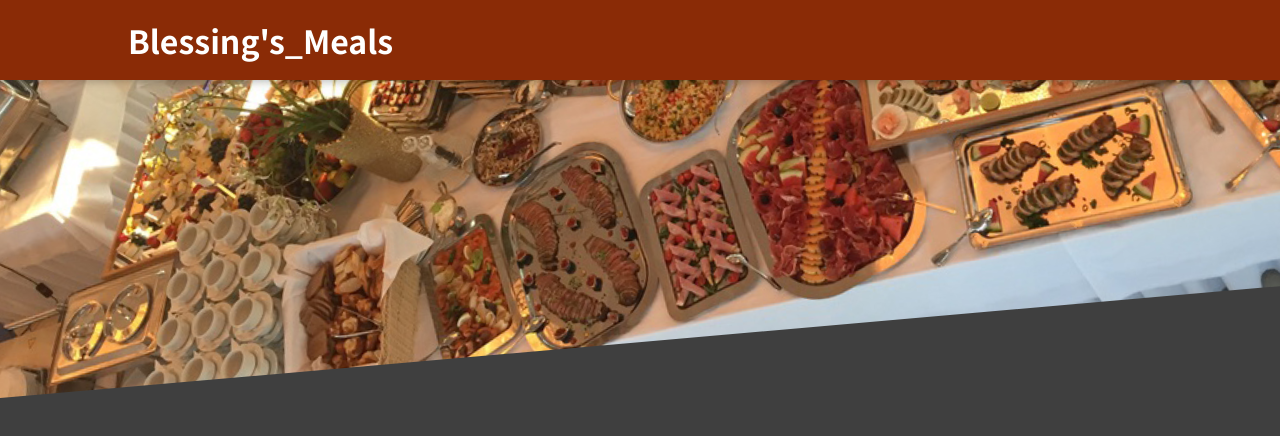
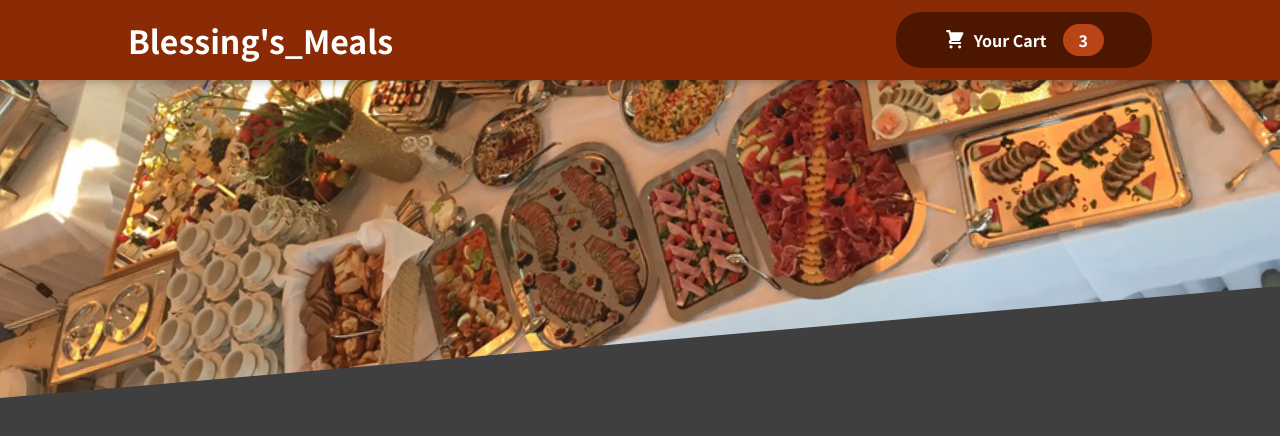
Before and after one commit to blessing986/Food-Order-App, a React (Create React App) app: page / in a window 1280 px wide. Shown: the top 436 px of the page. Built offline with nearby package versions, Linux system fonts and the light colour scheme.

Commit message:
chore: added cart button component

```diff
--- /dev/null
+++ b/src/components/Cart/CartIcon.js
@@ -0,0 +1,13 @@
+const CartIcon = () => {
+  return (
+    <svg
+      xmlns="http://www.w3.org/2000/svg"
+      viewBox="0 0 20 20"
+      fill="currentColor"
+    >
+      <path d="M3 1a1 1 0 000 2h1.22l.305 1.222a.997.997 0 00.01.042l1.358 5.43-.893.892C3.74 11.846 4.632 14 6.414 14H15a1 1 0 000-2H6.414l1-1H14a1 1 0 00.894-.553l3-6A1 1 0 0017 3H6.28l-.31-1.243A1 1 0 005 1H3zM16 16.5a1.5 1.5 0 11-3 0 1.5 1.5 0 013 0zM6.5 18a1.5 1.5 0 100-3 1.5 1.5 0 000 3z" />
+    </svg>
+  );
+};
+
+export default CartIcon;
--- a/src/components/Layout/Header/Header.js
+++ b/src/components/Layout/Header/Header.js
@@ -2,12 +2,14 @@
 
 import mealsImage from "../../../assets/meals.jpg";
 import styles from "./Header.module.css";
+import HeaderCartButton from "../HeaderCartButton/HeaderCartButton";
 
 const Header = (props) => {
   return (
     <Fragment>
       <header className={styles.header}>
         <h1>Blessing's_Meals</h1>
+        <HeaderCartButton />
       </header>
 
       <div className={styles["main-image"]}>
--- /dev/null
+++ b/src/components/Layout/HeaderCartButton/HeaderCartButton.js
@@ -0,0 +1,18 @@
+import CartIcon from "../../Cart/CartIcon";
+import styles from "./HeaderCartButton.module.css";
+
+const HeaderCartButton = (props) => {
+  return (
+    <button className={styles.button}>
+
+      <span className={styles.icon}>
+        <CartIcon />
+      </span>
+      <span>Your Cart</span>
+      <span className={styles.badge}>3</span>
+
+    </button>
+  );
+};
+
+export default HeaderCartButton;
--- /dev/null
+++ b/src/components/Layout/HeaderCartButton/HeaderCartButton.module.css
@@ -0,0 +1,59 @@
+.button {
+  cursor: pointer;
+  font: inherit;
+  border: none;
+  background-color: #4d1601;
+  color: white;
+  padding: 0.75rem 3rem;
+  display: flex;
+  justify-content: space-around;
+  align-items: center;
+  border-radius: 25px;
+  font-weight: bold;
+}
+
+.button:hover,
+.button:active {
+  background-color: #2c0d00;
+}
+
+.icon {
+  width: 1.35rem;
+  height: 1.35rem;
+  margin-right: 0.5rem;
+}
+
+.badge {
+  background-color: #b94517;
+  padding: 0.25rem 1rem;
+  border-radius: 25px;
+  margin-left: 1rem;
+  font-weight: bold;
+}
+
+.button:hover .badge,
+.button:active .badge {
+  background-color: #92320c;
+}
+
+.bump {
+  animation: bump 300ms ease-out;
+}
+
+@keyframes bump {
+  0% {
+    transform: scale(1);
+  }
+  10% {
+    transform: scale(0.9);
+  }
+  30% {
+    transform: scale(1.1);
+  }
+  50% {
+    transform: scale(1.15);
+  }
+  100% {
+    transform: scale(1);
+  }
+}
```
